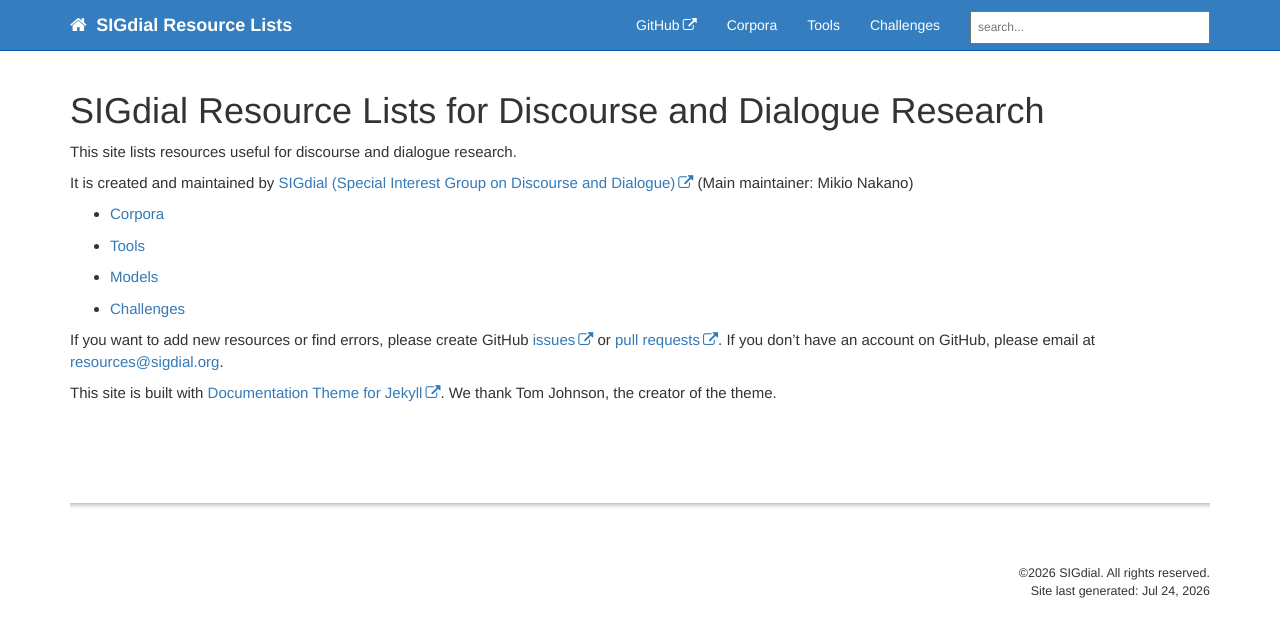
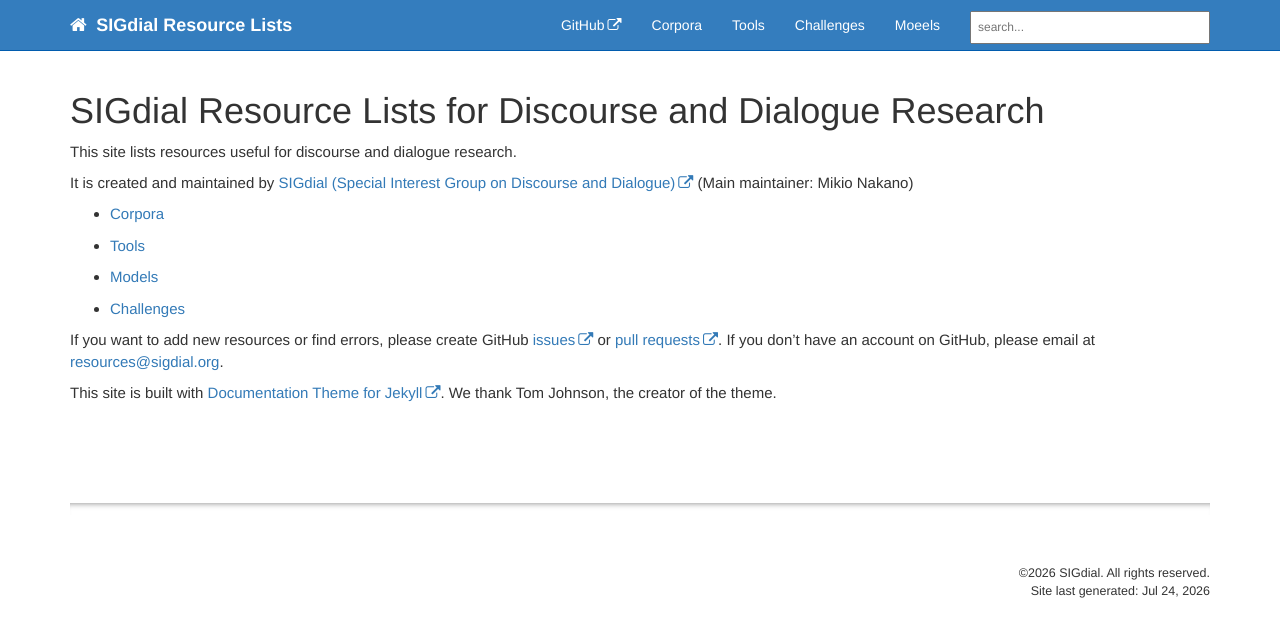
Before and after one commit to sigdial/sigdial-resources, a Jekyll site: the page built from index.md, in a window 1280 px wide. Shown: the top 637 px of the page. Built offline with Jekyll 4.4.1, drawn with Linux system fonts in a browser that asks for light colours; comment, search, counter and statistics services are not loaded.

Commit message:
topnav updated

```diff
--- a/_data/topnav.yml
+++ b/_data/topnav.yml
@@ -11,6 +11,8 @@ topnav:
       url: /tools.html
     - title: Challenges
       url: /challenges.html
+    - title: Moeels
+      url: /models.html
 
 # #Topnav dropdowns
 # topnav_dropdowns:
```
